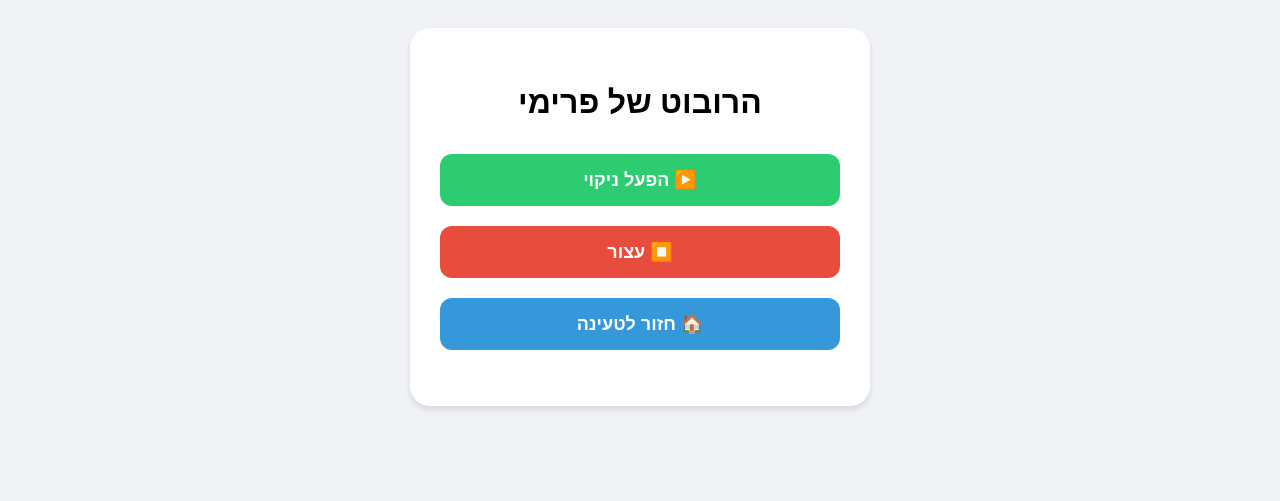
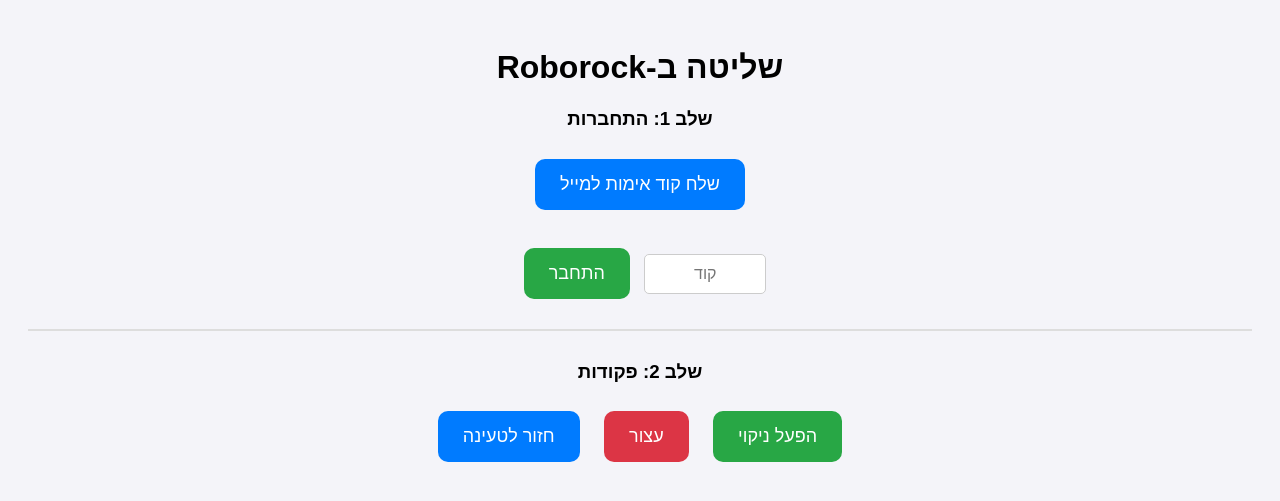
Before and after one commit to frimy960-spec/my-roborock, a Flask app: page / in a window 1280 px wide. Shown: the top 501 px of the page. Run offline with Flask 3, Linux system fonts and the light colour scheme.

Commit message:
Update index.html

```diff
--- a/templates/index.html
+++ b/templates/index.html
@@ -1,38 +1,51 @@
 <!DOCTYPE html>
-<html dir="rtl">
+<html lang="he" dir="rtl">
 <head>
-    <title>השואב שלי</title>
-    <meta name="viewport" content="width=device-width, initial-scale=1">
+    <meta charset="UTF-8">
+    <meta name="viewport" content="width=device-width, initial-scale=1.0">
+    <title>הרובוט של פרימי</title>
     <style>
-        body { font-family: system-ui, sans-serif; text-align: center; padding: 20px; background: #f0f2f5; }
-        .card { background: white; padding: 30px; border-radius: 20px; box-shadow: 0 4px 6px rgba(0,0,0,0.1); max-width: 400px; margin: auto; }
-        button {
-            width: 100%; padding: 15px; margin: 10px 0; font-size: 18px; font-weight: bold; cursor: pointer;
-            border: none; border-radius: 12px; color: white; transition: transform 0.1s;
-        }
-        .start { background: #2ecc71; }
-        .stop { background: #e74c3c; }
-        .home { background: #3498db; }
-        button:active { transform: scale(0.95); opacity: 0.8; }
+        body { font-family: sans-serif; text-align: center; padding: 20px; background: #f4f4f9; }
+        button { padding: 15px 25px; margin: 10px; font-size: 18px; cursor: pointer; border-radius: 10px; border: none; transition: 0.3s; }
+        .btn-main { background: #007bff; color: white; }
+        .btn-danger { background: #dc3545; color: white; }
+        .btn-success { background: #28a745; color: white; }
+        #login-area { margin-bottom: 30px; border-bottom: 2px solid #ddd; padding-bottom: 20px; }
+        input { padding: 10px; font-size: 16px; width: 100px; text-align: center; border: 1px solid #ccc; border-radius: 5px; }
     </style>
 </head>
 <body>
-    <div class="card">
-        <h1>הרובוט של פרימי</h1>
-        <button class="start" onclick="send('start')">▶️ הפעל ניקוי</button>
-        <button class="stop" onclick="send('stop')">⏹️ עצור</button>
-        <button class="home" onclick="send('home')">🏠 חזור לטעינה</button>
-        <p id="status"></p>
+    <h1>שליטה ב-Roborock</h1>
+
+    <div id="login-area">
+        <h3>שלב 1: התחברות</h3>
+        <button class="btn-main" onclick="requestCode()">שלח קוד אימות למייל</button>
+        <br><br>
+        <input type="text" id="authCode" placeholder="קוד">
+        <button class="btn-success" onclick="login()">התחבר</button>
+    </div>
+
+    <div id="controls">
+        <h3>שלב 2: פקודות</h3>
+        <button class="btn-success" onclick="run('start')">הפעל ניקוי</button>
+        <button class="btn-danger" onclick="run('stop')">עצור</button>
+        <button class="btn-main" onclick="run('home')">חזור לטעינה</button>
     </div>
 
     <script>
-        function send(cmd) {
-            const status = document.getElementById('status');
-            status.innerText = "שולח פקודה...";
-            fetch('/action/' + cmd)
-                .then(r => r.json())
-                .then(data => { status.innerText = "בוצע בהצלחה!"; })
-                .catch(e => { status.innerText = "שגיאה בחיבור"; });
+        function requestCode() {
+            alert("מבקש קוד מהשרת... המתיני רגע");
+            fetch('/request_code').then(r => alert("הקוד נשלח למייל שלך!"));
+        }
+        function login() {
+            let code = document.getElementById('authCode').value;
+            fetch('/login/' + code).then(r => r.json()).then(data => {
+                if(data.status === "success") alert("התחברת בהצלחה לרובוט!");
+                else alert("ההתחברות נכשלה, בדקי את הקוד.");
+            });
+        }
+        function run(cmd) {
+            fetch('/action/' + cmd).then(r => alert("הפקודה נשלחה!"));
         }
     </script>
 </body>
```
